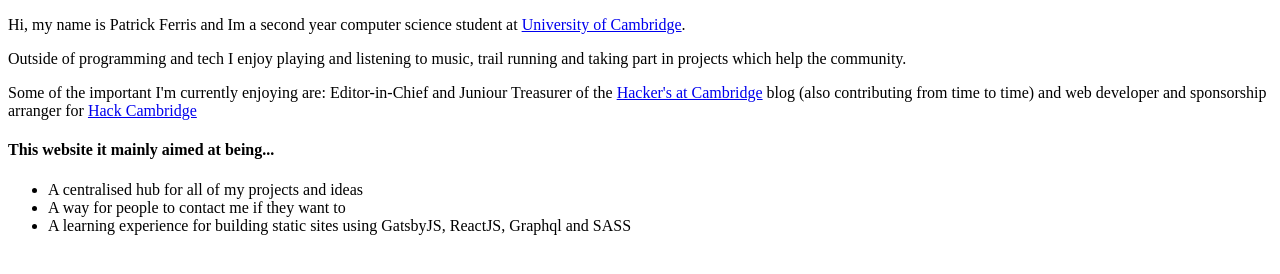
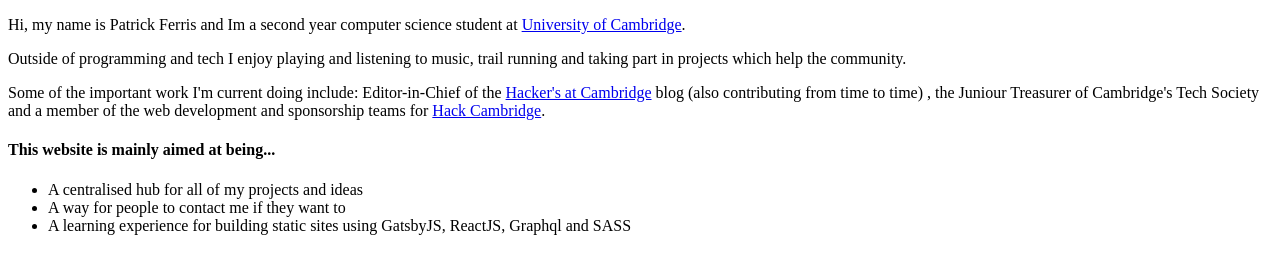
Before and after one commit to patricoferris/pf2018, a Gatsby site: page /about in a window 1280 px wide. Built offline with nearby package versions, Linux system fonts and the light colour scheme; Gatsby itself is replaced by a stand-in of ours.

Commit message:
Add proper English

```diff
--- a/src/pages/about.js
+++ b/src/pages/about.js
@@ -9,9 +9,9 @@ const About = () => (
     </div>
     <p> Hi, my name is Patrick Ferris and Im a second year computer science student at <a href='https://www.cambridge.ac.uk'>University of Cambridge</a>.</p>
     <p> Outside of programming and tech I enjoy playing and listening to music, trail running and taking part in projects which help the community. </p>
-    <p> Some of the important I'm currently enjoying are: Editor-in-Chief and Juniour Treasurer of the <a href='https://medium.com/hackers-at-cambridge'>Hacker's at Cambridge</a> blog (also contributing from time to time)
-     and web developer and sponsorship arranger for <a href='https://www.hackcambridge.com'>Hack Cambridge</a></p>
-    <h4> This website it mainly aimed at being... </h4>
+    <p> Some of the important work I'm current doing include: Editor-in-Chief of the <a href='https://medium.com/hackers-at-cambridge'>Hacker's at Cambridge</a> blog (also contributing from time to time)
+     , the Juniour Treasurer of Cambridge's Tech Society and a member of the web development and sponsorship teams for <a href='https://www.hackcambridge.com'>Hack Cambridge</a>.</p>
+    <h4> This website is mainly aimed at being... </h4>
     <ul>
       <li> A centralised hub for all of my projects and ideas </li>
       <li> A way for people to contact me if they want to </li>
--- a/src/pages/index.js
+++ b/src/pages/index.js
@@ -12,11 +12,11 @@ const IndexPage = () => (
       <h2 className='ttitle'>Greetings</h2>
       <h4 className='ssubtitle'>WELCOME TO MY SPACE ON THE WEB</h4>
       <p>My name is Patrick Ferris and I am a nineteen year old programmer, blogger and all-round tech enthusiast. I am currently Editor in Chief of the Hacker's at Cambridge blog.</p>
-      <p>In the blog section you can check out all of my recent ideas and interests including the Medium articles I've been reading recently</p>
+      <p>In the blog section you can check out all of my recent ideas and interests including the Medium articles I've been reading recently.</p>
       <p>My highly-changeable todos:</p>
     </div>
     <div className='site-description'>
-    <p> The point of my website is not only to make myself a home on the internet for my projects, ideas and blogs but also to learn web development </p>
+    <p> The point of my website is not only to make myself a home on the internet for my projects, ideas and blogs but also to learn web development.</p>
     <p> Here are some of the awesome bits of tech working hard so you can read this (and which I wanted to learn): </p>
       <p style={{
         textAlign: `center`,
```
